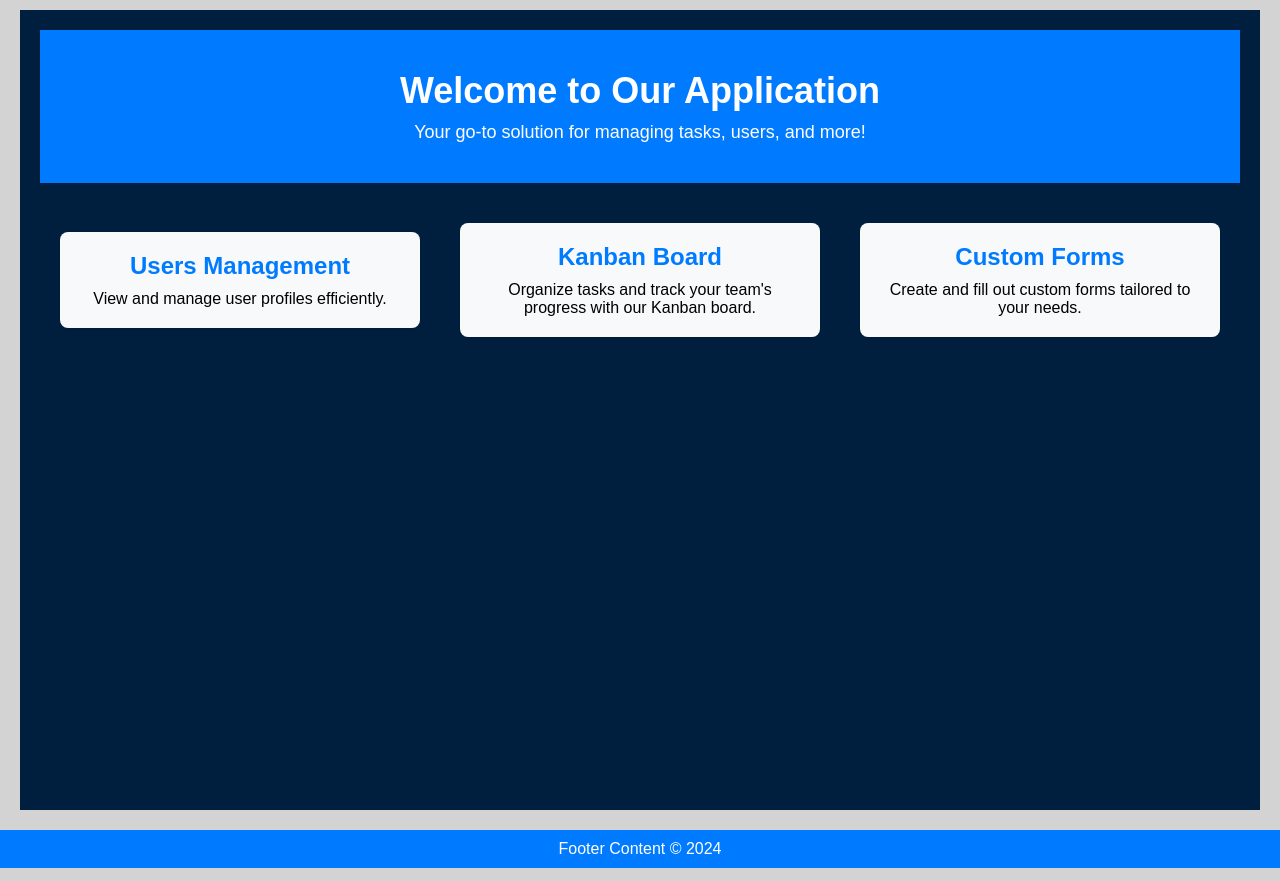
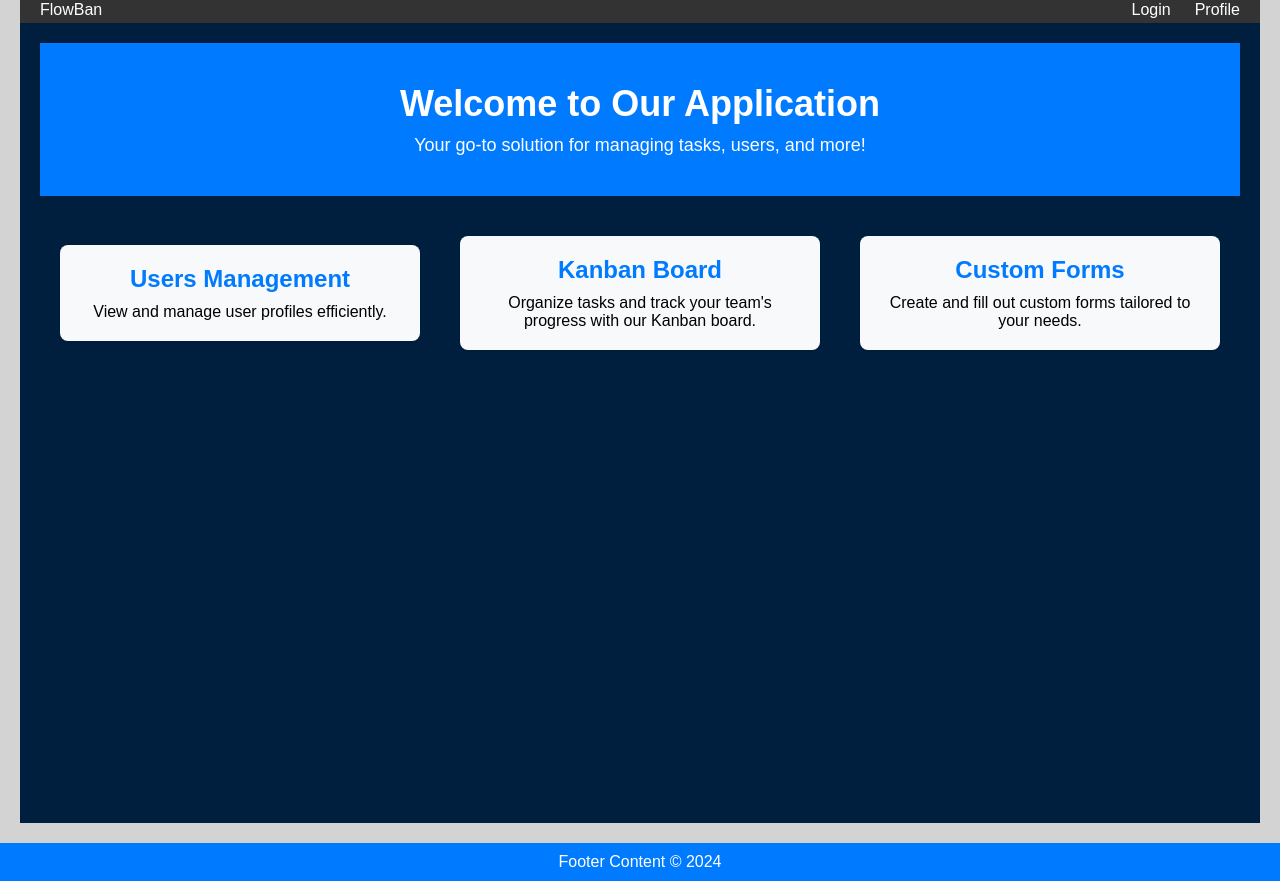
Before and after one commit to vincent-wat/flowban, a React (Create React App) app in the folder frontend/: page / in a window 1280 px wide. Built offline with nearby package versions, Linux system fonts and the light colour scheme.

Commit message:
added a nav bar

```diff
--- a/frontend/package.json
+++ b/frontend/package.json
@@ -8,11 +8,15 @@
     "@testing-library/user-event": "^13.5.0",
     "@userfront/core": "^1.1.1",
     "axios": "^1.7.7",
+    "dotenv": "^16.4.5",
+    "pg": "^8.13.0",
+    "pg-hstore": "^2.3.4",
     "react": "^18.3.1",
     "react-dom": "^18.3.1",
     "react-icons": "^5.3.0",
     "react-router-dom": "^6.27.0",
     "react-scripts": "5.0.1",
+    "sequelize": "^6.37.4",
     "web-vitals": "^2.1.4"
   },
   "scripts": {
--- a/frontend/src/App.js
+++ b/frontend/src/App.js
@@ -1,20 +1,24 @@
 import React from 'react';
 import { BrowserRouter as Router, Routes, Route } from 'react-router-dom';
 import Profile from './Components/User/Profile/EditUser';
-import Home from './Components/General/Home';
+import Home from './Components/General/home';
 import LoginPage from './Components/User/Login/LoginPage';
 import KanbanBoard from './Components/Kanban/KanbanBoard';
 import Layout from './Components/General/Layout';
+import Navbar from './Components/General/Navbar';
 
 function App() {
   return (
     <Router>
       <Layout>
+        <Navbar/>
         <Routes>
           <Route path="/" element={<Home />} />
           <Route path="/profile" element={<Profile />} />
           <Route path="/login" element={<LoginPage />} />
           <Route path="/kanban" element={<KanbanBoard />} />
+          <Route path="/navbar" element={<Navbar />} />
+
         </Routes>
       </Layout>
     </Router>
```
Also changed, not shown: 2 other files (tests, documents, lock files or other folders).
